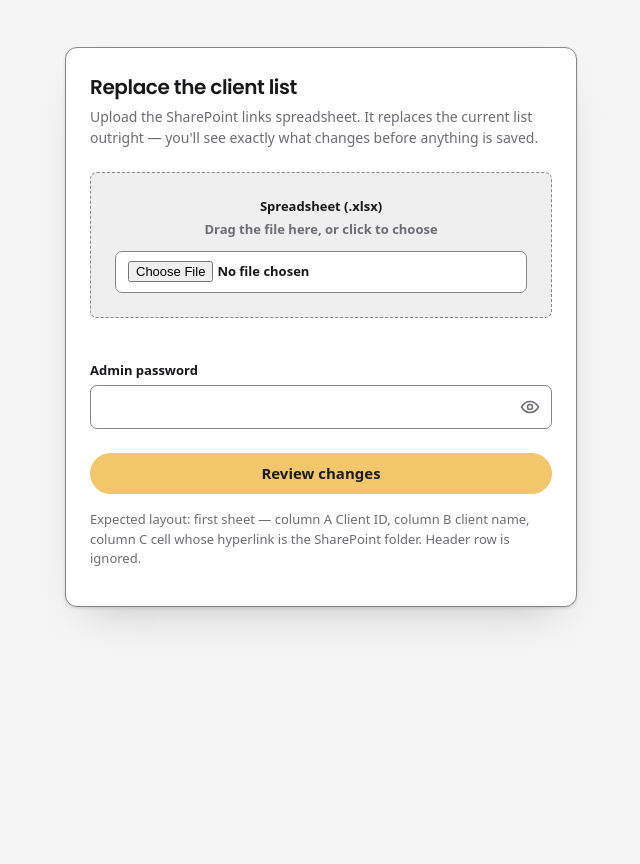
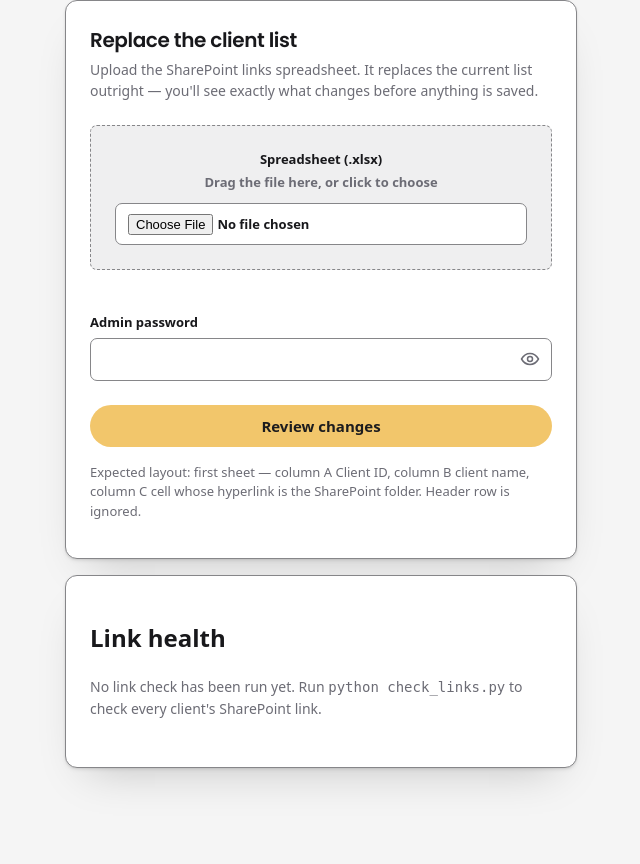
Before and after one commit to Ansh-BS/Client-Sharepoint-Search, a Flask app: page /admin in a window 1280 px wide. Shown: the part 50-914 px from the top of the page, without its empty margins (319-959 px from the left). Before the commit the page ends 674 px from the top, so only its background shows below. Run offline with Flask 3, Linux system fonts and the light colour scheme; the visitor is signed in with stand-in values (Sample User, id 1); parts of the project's set-up code (start-up, migrations or seed data) failed here and were passed over.

Commit message:
feat: link-health panel on admin page (read-only)

```diff
--- a/app.py
+++ b/app.py
@@ -11,7 +11,7 @@ from flask_limiter import Limiter
 from flask_limiter.util import get_remote_address
 
 from storage import (discard_pending, load_clients, load_pending,
-                     save_clients, save_pending)
+                     load_report, save_clients, save_pending)
 from xlsx_parser import ParseError, parse_xlsx
 
 load_dotenv()
@@ -40,7 +40,13 @@ limiter = Limiter(get_remote_address, app=app, default_limits=[],
 # leaves staff staring at the old ones. Bump this on every deploy that touches
 # style.css, search.js, theme.js or any of the other static scripts; the
 # changed URL forces a fresh fetch. Templates read it via asset_v().
-ASSET_VERSION = "11"
+ASSET_VERSION = "12"
+
+# Enables button-related copy/actions for the link-health check on /admin
+# (the button itself lands in a later task). Default off: staff who haven't
+# opted in should not see instructions for a control that doesn't exist yet.
+LINK_CHECK_ENABLED = os.getenv("LINK_CHECK_ENABLED", "").strip().lower() in (
+    "1", "true", "yes")
 
 
 @app.context_processor
@@ -196,7 +202,8 @@ def admin():
                                         if not c["link"]],
                         }
     return render_template("admin.html", result=result, error=error,
-                           preview=preview)
+                           preview=preview, health=load_report(),
+                           link_check_enabled=LINK_CHECK_ENABLED)
 
 
 if __name__ == "__main__":
--- a/static/style.css
+++ b/static/style.css
@@ -711,3 +711,23 @@ dialog.modal::backdrop { background: var(--backdrop); }
 .file-info { font-size: .8125rem; margin: 0 0 var(--sp-4); min-height: 1.2em; }
 .file-info--ok { color: var(--ok-ink); }
 .file-info--bad { color: var(--danger); }
+
+/* --------------------------------------------------------- link health */
+.link-health { margin-top: 1rem; }
+.health-table { width: 100%; border-collapse: collapse; margin-top: .5rem; }
+.health-table th, .health-table td {
+  text-align: left; padding: .4rem .5rem;
+  border-bottom: 1px solid var(--border);
+}
+/* The category word itself ("dead"/"suspect") carries the meaning; colour
+   only reinforces it — never the sole signal. Reuses the existing danger/
+   warn/muted tokens rather than inventing new -bg/-fg pairs, so this stays
+   correctly themed in both light and dark without touching the :root blocks. */
+.badge {
+  display: inline-block; padding: .1rem .5rem; border-radius: 999px;
+  font-size: .85em; font-weight: 600;
+}
+.badge-dead    { background: var(--danger-soft); color: var(--danger); }
+.badge-suspect { background: var(--warn-bg);      color: var(--warn-ink); }
+.badge-nolink  { background: var(--surface-sunk); color: var(--muted); }
+.badge-error   { background: var(--surface-sunk); color: var(--muted); }
--- a/templates/admin.html
+++ b/templates/admin.html
@@ -129,6 +129,37 @@
       folder. Header row is ignored.</p>
   {% endif %}
   </div>
+
+  <section class="card link-health">
+    <h2>Link health</h2>
+    {% if not health %}
+      <p class="sub">No link check has been run yet. Run
+        <code>python check_links.py</code>{% if link_check_enabled %} or use the
+        button below{% endif %} to check every client's SharePoint link.</p>
+    {% else %}
+      <p class="sub">Last checked {{ health.checked_at }}.
+        {{ health.counts.ok }} ok, {{ health.counts.dead }} dead,
+        {{ health.counts.suspect }} suspect, {{ health.counts.nolink }} no-link,
+        {{ health.counts.error }} error.</p>
+      {% if not health.flagged %}
+        <p class="ok" role="status">All {{ health.total }} links OK ✓</p>
+      {% else %}
+        <table class="health-table">
+          <thead><tr><th>Client ID</th><th>Name</th><th>Status</th><th>Code</th></tr></thead>
+          <tbody>
+          {% for f in health.flagged %}
+            <tr>
+              <td>{{ f.id }}</td>
+              <td>{{ f.name }}</td>
+              <td><span class="badge badge-{{ f.category }}">{{ f.category }}</span></td>
+              <td>{{ f.status if f.status is not none else '—' }}</td>
+            </tr>
+          {% endfor %}
+          </tbody>
+        </table>
+      {% endif %}
+    {% endif %}
+  </section>
 {% endif %}
 </main>
 <script src="{{ url_for('static', filename='password.js', v=asset_v) }}"></script>
```
Also changed, not shown: tests/test_admin.py (+29 -1 lines).
